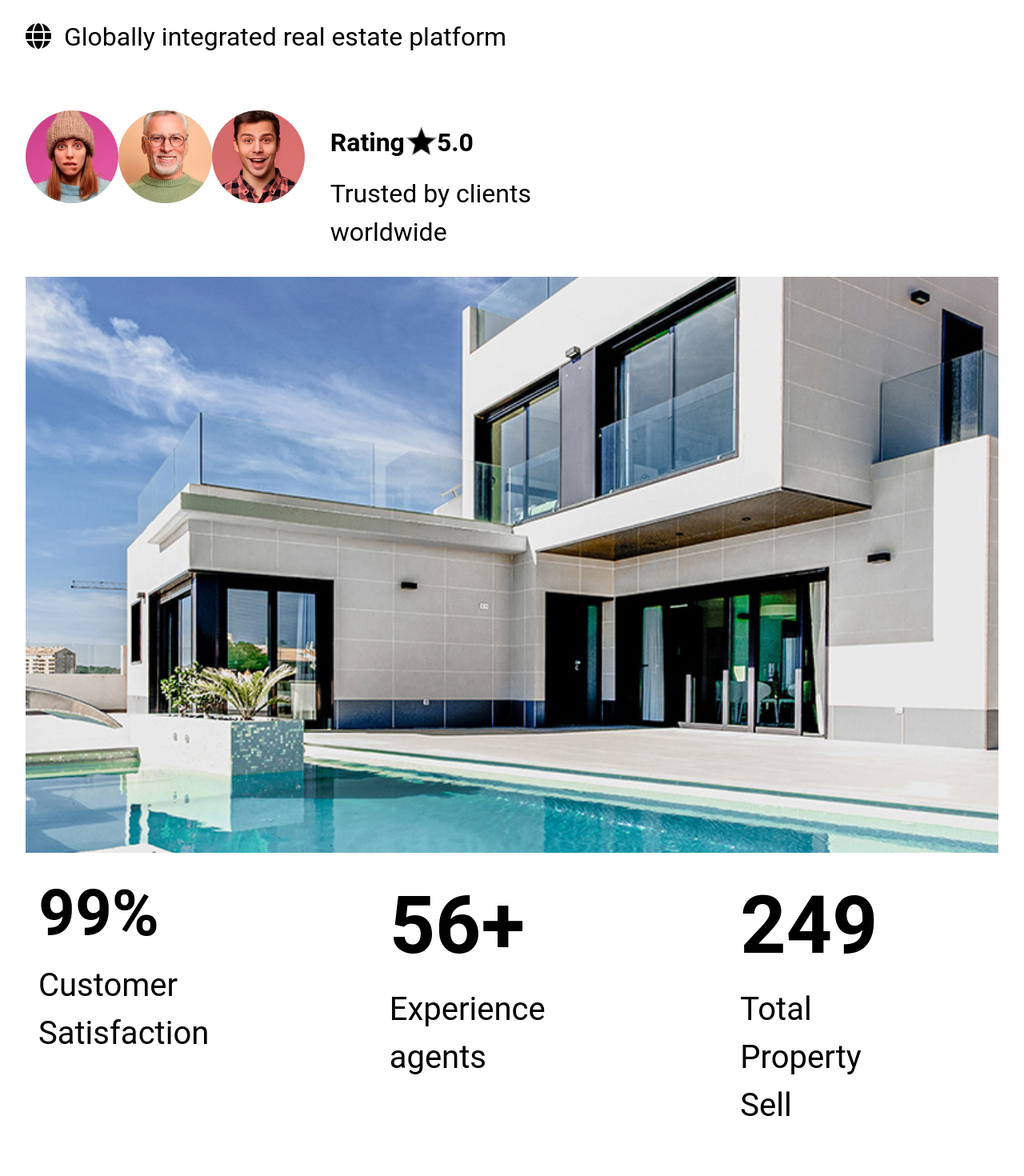
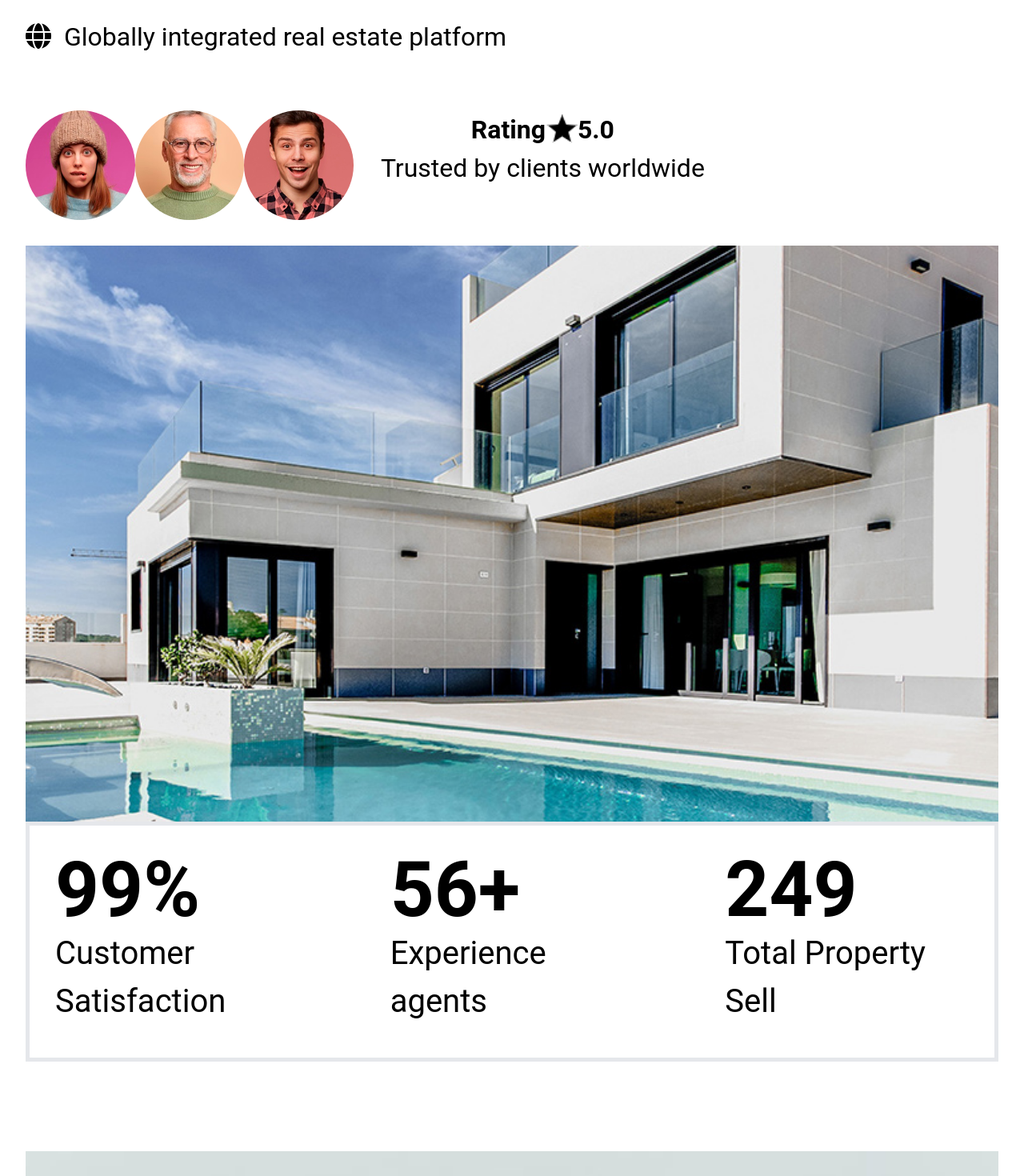
Before and after one commit to Boss2021-eng/EstateProject, a Next.js app: page / in a window 1280 px wide. Shown: the part 1560-3030 px from the top of the page at 80% size. Built offline with nearby package versions, Linux system fonts and the light colour scheme.

Commit message:
addressing_screen_issues

```diff
--- a/components/About.jsx
+++ b/components/About.jsx
@@ -33,7 +33,7 @@ const About = () => {
             className=""
           />
         </article>
-        <h1 className="text-black-900 text-[80px] lg:text-[100px] w-[95%] md:w-full md:text-6xl mt-4 mb-24">
+        <h1 className="text-black-900 text-sm font-medium lg:text-[100px] w-[95%] md:w-full md:text-6xl mt-4 mb-24">
           Our objective is to establish micro-communities that not only serve
           their residents but also contribute positively to the larger
           community. We believe that every space holds potential, and we
@@ -46,7 +46,7 @@ const About = () => {
           </p>
         </div>
 
-        <div className="flex flex-wrap items-center  gap-[50px] lg:text-4xl">
+        <div className="flex flex-col sm:flex-row sm:flex-wrap sm:items-center  gap-[50px] lg:text-4xl px-[10px]">
           {/* {things.map((item) => (
             <div
               key={item.name}
--- a/components/Hero.jsx
+++ b/components/Hero.jsx
@@ -44,7 +44,7 @@ const Hero = () => {
           </p>
           <div className="flex  items-center justify-between  border-[3px] border-black text-16px lg:text-[40px] px-[20px] py-[10px] lg:p-[20px]">
             <label className="">Enter Keyword</label>
-            <button className="px-8 py-4 md:px-16 md:py-8 bg-black text-white">
+            <button className="px-8 py-4 md:px-16 md:py-8  text-white">
               Search
             </button>
           </div>
@@ -61,8 +61,8 @@ const Hero = () => {
             <p className="my-4">Globally integrated real estate platform</p>
           </div>
 
-          <div className=" w-[80%] lg:w-[60%] my-8  grid grid-cols-2 gap-8 ">
-            <div className="col-span-1 flex object-contain grid grid-cols-3">
+          <div className=" w-full lg:w-[70%] my-8  grid grid-cols-2 gap-8 ">
+            <div className="col-span-1 flex object-contain grid grid-cols-3 place-items-center ">
               <img
                 src={'/assets/images/pictures/picture1.jpg'}
                 alt="ratings"
@@ -82,8 +82,8 @@ const Hero = () => {
               />
             </div>
 
-            <div className="col-span-1">
-              <div className=" flex items-center my-4 font-bold">
+            <div className="col-span-1 ">
+              <div className=" flex items-center justify-center font-bold">
                 <p>Rating</p>
                 <Image
                   src={'/assets/images/Star.PNG'}
@@ -93,39 +93,33 @@ const Hero = () => {
                 />
                 <p>5.0</p>
               </div>
-              <p>Trusted by clients worldwide</p>
+              <p className="text-center">Trusted by clients worldwide</p>
             </div>
           </div>
         </article>
 
-        <article className=" h-[90vh] object-cover">
+        <article className="w-full lg:h-[90vh] object-cover">
           <Image
             src={'/assets/images/hero-image.jpg'}
             width={770}
             height={800}
-            className="bg-red-500 flex items-center object-cover w-full h-full"
+            className=" flex items-center object-cover w-full h-full"
           />
         </article>
 
-        <article className="  grid grid-cols-3 gap-[100px]">
-          <Div
-            index={0}
-            className=" md:min-h-[150px] flex flex-col items-center lg:items-end justify-between py-4  gap-8 md:col-span-1"
-          >
-            <div className="lg:w-[75%] p-4">
-              <h1 className=" flex justify-start text-[60px] lg:text-[80px]  font-bold ">
+        <article className="  grid grid-cols-3 sm:gap-[50px] border-[5px]  lg:min-h-[300px] ">
+          <Div index={0} className="">
+            <div className="w-full h-[200px] p-2 sm:p-8  ">
+              <h1 className="inline-block  text-4xl  lg:text-8xl font-bold ">
                 99%
               </h1>
-              <p className="flex justify-start ">Customer Satisfaction</p>
+              <p className="">Customer Satisfaction</p>
             </div>
           </Div>
 
-          <Div
-            index={1}
-            className=" min-h-[100px] lg:min-h-[150px] flex flex-col items-center lg:items-end justify-between  py-4  gap-8 md:col-span-1"
-          >
-            <div className="w-[75%] p-4">
-              <h1 className=" flex justify-start text-[80px] lg:text-[100px]  font-bold ">
+          <Div index={1} className=" ">
+            <div className="w-full h-[200px] p-2 sm:p-8 ">
+              <h1 className=" inline-block text-4xl  lg:text-8xl font-bold  ">
                 56+
               </h1>
               <p className="flex justify-start ">Experience agents</p>
@@ -134,10 +128,10 @@ const Hero = () => {
 
           <Div
             index={2}
-            className=" w-[150px] md:min-h-[150px] flex flex-col items-center lg:items-end justify-between py-4  gap-8 md:col-span-1 bg-blue-300"
+            className=" w-[150px]  flex flex-col items-center w-full h-[200px]  sm:p-8 lg:items-end justify-between py-4  gap-8 md:col-span-1 "
           >
-            <div className="w-[75%] p-4">
-              <h1 className=" flex justify-start text-[80px] lg:text-[100px]  font-bold ">
+            <div className="w-full h-[200px]  p-2 sm:p-8">
+              <h1 className="inline-block text-4xl  lg:text-8xl font-bold  ">
                 249
               </h1>
               <p className="flex justify-start ">Total Property Sell</p>
--- a/components/Main.jsx
+++ b/components/Main.jsx
@@ -30,7 +30,7 @@ const Main = () => {
             <span className="">place</span>
           </h1>
         </article>
-        <article className=" flex items-center justify-end  lg:w-[50%]  min-h-[300px]  relative">
+        <article className=" flex items-center justify-end  w-[80%] lg:w-[50%]  min-h-[300px]  relative ">
           {/* <div className="w-full h-[400px]  flex items-end">
             <img
               src="/assets/images/homeDouble.PNG"
@@ -40,11 +40,11 @@ const Main = () => {
               className="w-full "
             />
           </div> */}
-          <div className=" w-[40%] z-20">
+          <div className=" w-[60%] lg:w-[40%] z-20">
             <img src="/assets/images/house.jpg" className="rounded-full" />
           </div>
 
-          <div className="  w-[40%] ml-[-150px] bg-black rounded-full">
+          <div className=" w-[60%] lg:w-[40%] ml-[-150px] bg-black rounded-full">
             <img
               src="/assets/images/properties.png"
               className="rounded-full w-full h-full "
--- a/components/Nav.jsx
+++ b/components/Nav.jsx
@@ -24,11 +24,11 @@ const Nav = () => {
                 alt="homez"
                 width={200}
                 height={200}
-                className="w-[20%] lg:w-[15%] "
+                className="w-[20%] md:w-[15%] "
               />
 
-              <div className="flex justify-between items-center  w-[60%] ">
-                <div className="hidden lg:flex  justify-between w-[65%] ">
+              <div className="flex justify-between items-center  md:w-[70%] lg:w-[60%]">
+                <div className="hidden md:flex  justify-between w-[65%] ">
                   <p>Home</p>
                   <p>About</p>
                   <p>Properties</p>
@@ -44,7 +44,7 @@ const Nav = () => {
 
           {/* mobile view */}
           <article className="flex lg:hidden items-center justify-between w-full text-sm whitespace-nowrap ">
-            <div className="flex items-center w-[50] h-full">
+            <div className="flex items-center w-[50px] lg:w-[200px]">
               <Image
                 src="/assets/images/nav_logo.PNG"
                 alt="nav_logo"
@@ -60,7 +60,7 @@ const Nav = () => {
                 Add Property
               </button>
               <button
-                className=" bg-black text-white py-8 px-8"
+                className=" bg-black text-white py-4 px-4 lg:py-8 lg:px-8"
                 onClick={handleToggle}
               >
                 {toggleDropDown ? (
--- a/components/Towns.jsx
+++ b/components/Towns.jsx
@@ -6,9 +6,9 @@ const { places } = AvailableImages;
 
 const Towns = () => {
   return (
-    <section className="min-h-[100vh] w-[95%]  mx-auto flex flex-col items-center justify-center lg:text-[40px] mb-12">
+    <section className="sm:min-h-[100vh] w-[95%]  mx-auto flex flex-col items-center justify-center lg:text-[40px] sm:mb-12">
       <main>
-        <h1 className="flex font-bold text-[80px] lg:text-[150px] text-center my-16 leading-24 ">
+        <h1 className="flex font-bold text-[40px] sm:text-[80px] lg:text-[150px] text-center my-16 leading-24 ">
           Our Availability in These Towns
         </h1>
         <article className="grid grid-cols-3 p-2 place-items-center gap-2 ">
```
Also changed, not shown: components/Footer.jsx (+11 -9 lines), components/Investor.jsx (+4 -4 lines), components/Rentals.jsx (+7 -7 lines).
